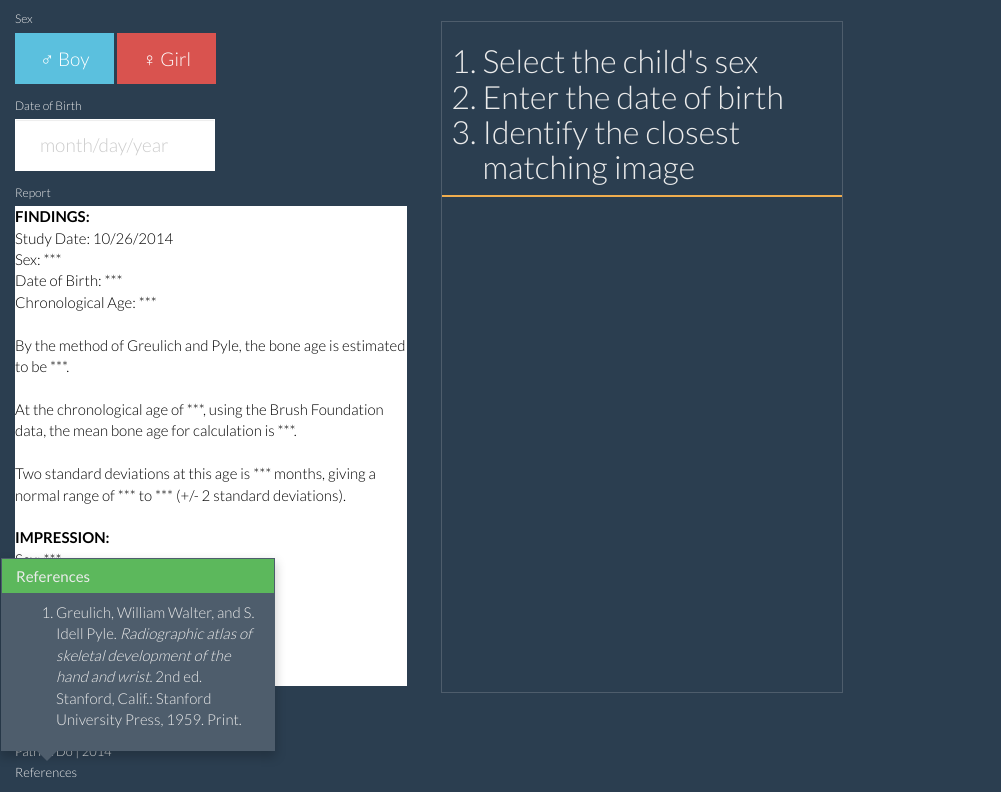
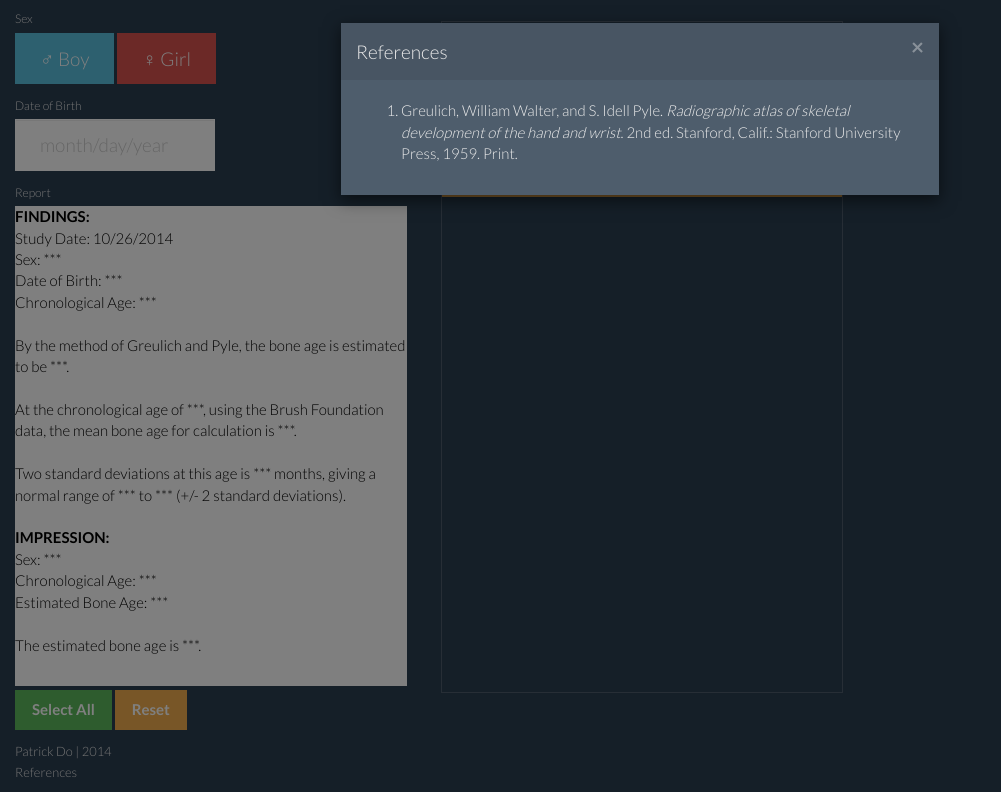
Before and after one commit to apyrros/boneage, a plain HTML site: page index.html in a window 1280 px wide. Both pictures are taken after a click on the element "References". Shown: the part 67-859 px from the top of the page, without its empty margins (0-1001 px from the left). Drawn offline with nearby package versions, Linux system fonts and the light colour scheme.

Commit message:
references modal

```diff
--- a/css/style.css
+++ b/css/style.css
@@ -94,7 +94,3 @@ div#divReport {
 #inputDOB {
 	width: 200px;
 }
-
-.popover-title {
-	background: #5cb85c !important;
-}
--- a/index.html
+++ b/index.html
@@ -49,8 +49,23 @@
 
 	<div class="container">
 		<small>Patrick Do | 2014</small><br>
-		<span id="references" data-toggle="popover" data-placement="top" data-trigger="focus" data-title="References" data-content="<ol><li>Greulich, William Walter, and S. Idell Pyle. <i>Radiographic atlas of skeletal development of the hand and wrist</i>. 2nd ed. Stanford, Calif.: Stanford University Press, 1959. Print.</li></ol>" tabindex="0"><small>References</small></span>
+		<span id="references" data-toggle="modal" data-target="#modalRef"><small>References</small></span>
 	</div>
+
+	<div class="modal fade" id="modalRef" tabindex="-1" role="dialog" aria-labelledby="myModalLabel" aria-hidden="true">
+		<div class="modal-dialog">
+			<div class="modal-content">
+				<div class="modal-header">
+					<button type="button" class="close" data-dismiss="modal"><span aria-hidden="true">&times;</span><span class="sr-only">Close</span></button>
+					<h4 class="modal-title" id="myModalLabel">References</h4>
+				</div>
+				<div class="modal-body">
+					<ol><li>Greulich, William Walter, and S. Idell Pyle. <i>Radiographic atlas of skeletal development of the hand and wrist</i>. 2nd ed. Stanford, Calif.: Stanford University Press, 1959. Print.</li></ol>
+				</div>
+			</div>
+		</div>
+	</div>
+
 </div id="left">
 
 <div id="right">
```
